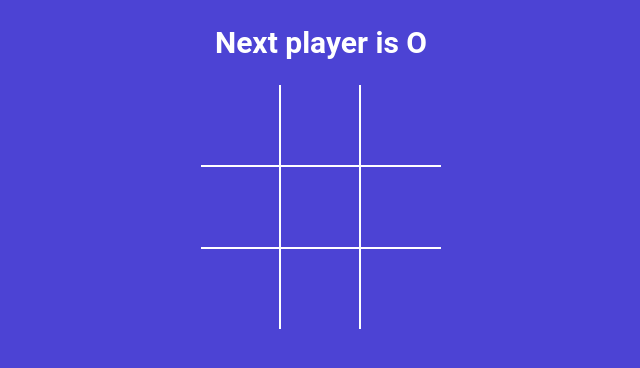
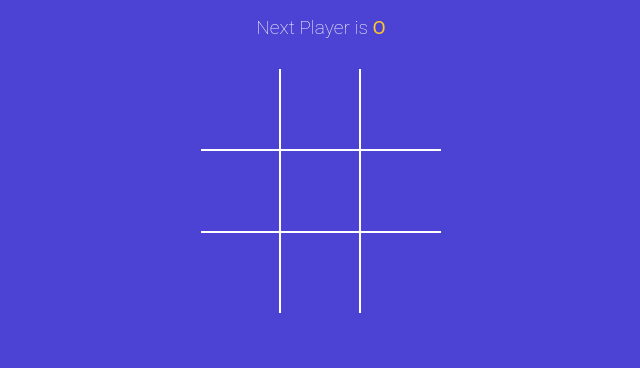
Before and after one commit to RithiFrancis/Tic-Tac-Toe, a React (Vite) app: page / in a window 1280 px wide. Shown: the top 368 px of the page, without its empty margins (319-959 px from the left). Built offline with nearby package versions, Linux system fonts and the light colour scheme.

Commit message:
display draw message . apply styles for StatusMessage component

```diff
--- a/src/App.jsx
+++ b/src/App.jsx
@@ -1,6 +1,7 @@
 import { useState } from 'react';
 import Board from './Components/Board';
 import './style.scss';
+import StatusMessage from './Components/StatusMessage';
 // here calculateWinner function is exported from winner.js file , so it is imported using {}
 import { calculateWinner } from './winner';
 
@@ -10,11 +11,6 @@
 
   // here we didnt use a new state because , every time when the state is updated , the component will be re-rendered , and the isXNext  state variable will also be changed and it will be up-to-date and the next line will use the updated isXNext to find the next player
   const winner = calculateWinner(squares);
-  const nextPlayer = isXNext ? 'X' : 'O';
-
-  const statusMessage = winner
-    ? `Winner is ${winner}`
-    : `Next player is ${nextPlayer}`;
 
   const handleSquareClick = clickedPosition => {
     // the values on the squares may either be 'null' or 'X' or 'O' , null is like false and 'X' or 'O' is like true
@@ -36,7 +32,7 @@
 
   return (
     <div className="app">
-      <h2>{statusMessage}</h2>
+      <StatusMessage winner={winner} isXNext={isXNext} squares={squares} />
       <Board squares={squares} handleSquareClick={handleSquareClick} />
     </div>
   );
--- /dev/null
+++ b/src/Components/StatusMessage.jsx
@@ -0,0 +1,45 @@
+const StatusMessage = ({ winner, isXNext, squares }) => {
+  // every() method returns true or false result for the condition , applied to the whole array
+  const noMovesLeft = squares.every(squareValue => squareValue !== null);
+
+  const nextPlayer = isXNext ? 'X' : 'O';
+
+  const renderStatusMessage = () => {
+    if (winner) {
+      return (
+        <>
+          Winner is{' '}
+          <span className={winner === 'X' ? 'text-green' : 'text-orange'}>
+            {winner}
+          </span>
+        </>
+      );
+    }
+
+    if (!winner && noMovesLeft) {
+      return (
+        <>
+          <span className="text-orange">O</span> and{' '}
+          <span className="text-green">X</span> tied
+        </>
+      );
+    }
+
+    if (!winner && !noMovesLeft) {
+      return (
+        <>
+          Next Player is{' '}
+          <span className={isXNext ? 'text-green' : 'text-orange'}>
+            {nextPlayer}
+          </span>
+        </>
+      );
+    }
+
+    return null;
+  };
+
+  return <h2 className="status-message">{renderStatusMessage()}</h2>;
+};
+
+export default StatusMessage;
```
